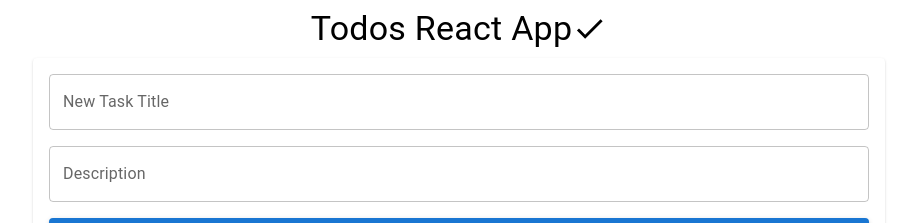
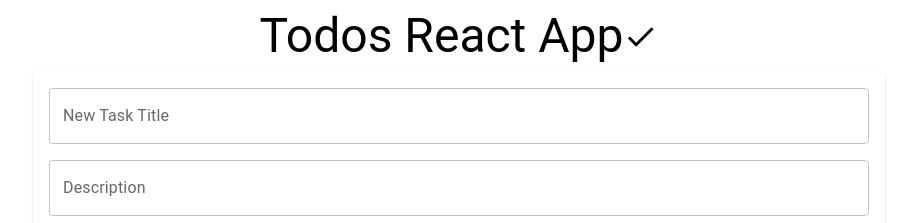
Before and after one commit to jakubmadyda/todo_app, a React (Vite) app: page / in a window 1280 px wide. Shown: the top 223 px of the page, without its empty margins (181-1098 px from the left). Built offline with nearby package versions, Linux system fonts and the light colour scheme; no server answers.

Commit message:
favicon and title size change

```diff
--- a/index.html
+++ b/index.html
@@ -3,6 +3,7 @@
     <head>
         <meta charset="UTF-8" />
         <meta name="viewport" content="width=device-width, initial-scale=1.0" />
+        <link rel="icon" type="image/svg+xml" href="./icon.svg" />
         <title>Todo</title>
     </head>
     <body>
--- a/src/components/Title.tsx
+++ b/src/components/Title.tsx
@@ -4,12 +4,12 @@ import DoneIcon from '@mui/icons-material/Done';
 export function Title(): JSX.Element {
     return (
         <Typography
-            variant="h4"
+            variant="h3"
             sx={{
                 display: 'flex',
                 justifyContent: 'center',
                 alignItems: 'center',
-                marginBottom: 1,
+                marginY: 1,
             }}
         >
             Todos React App <DoneIcon fontSize="large" />
```
Also changed, not shown: icon.svg (added).
